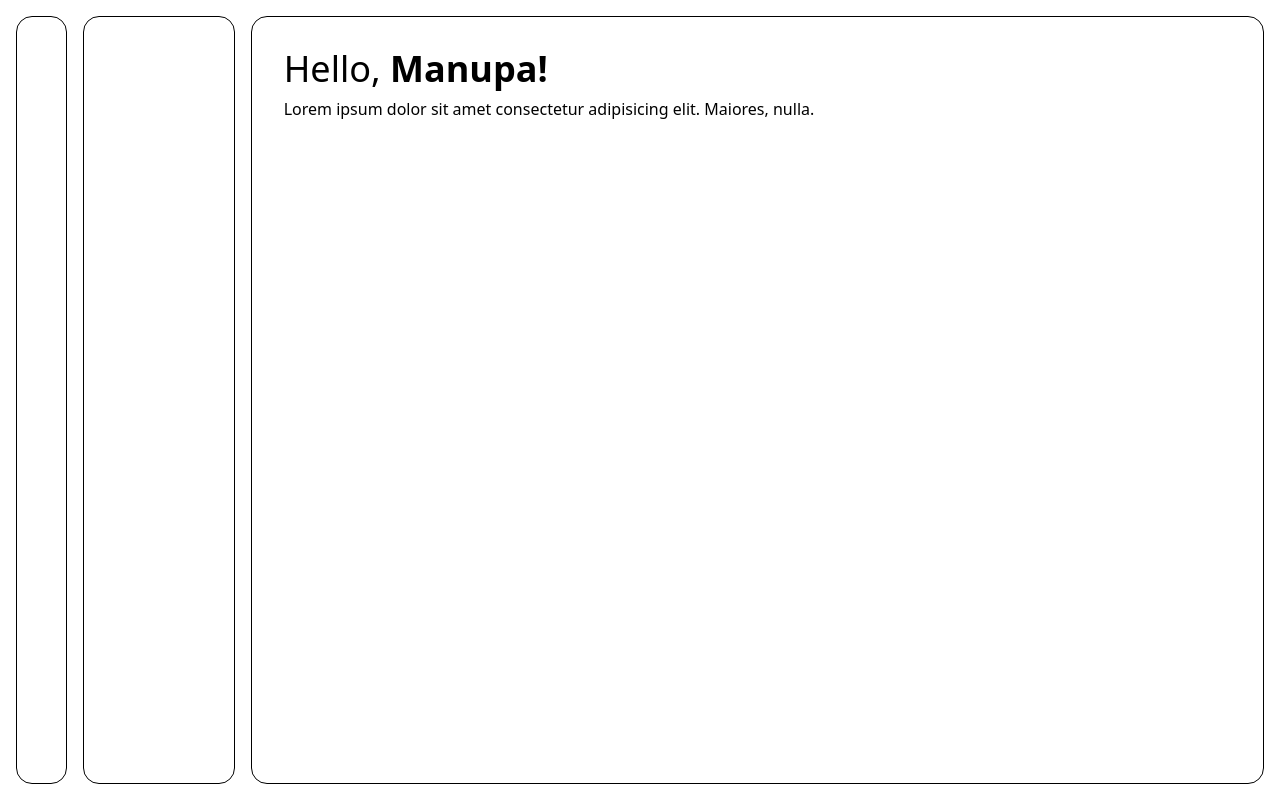
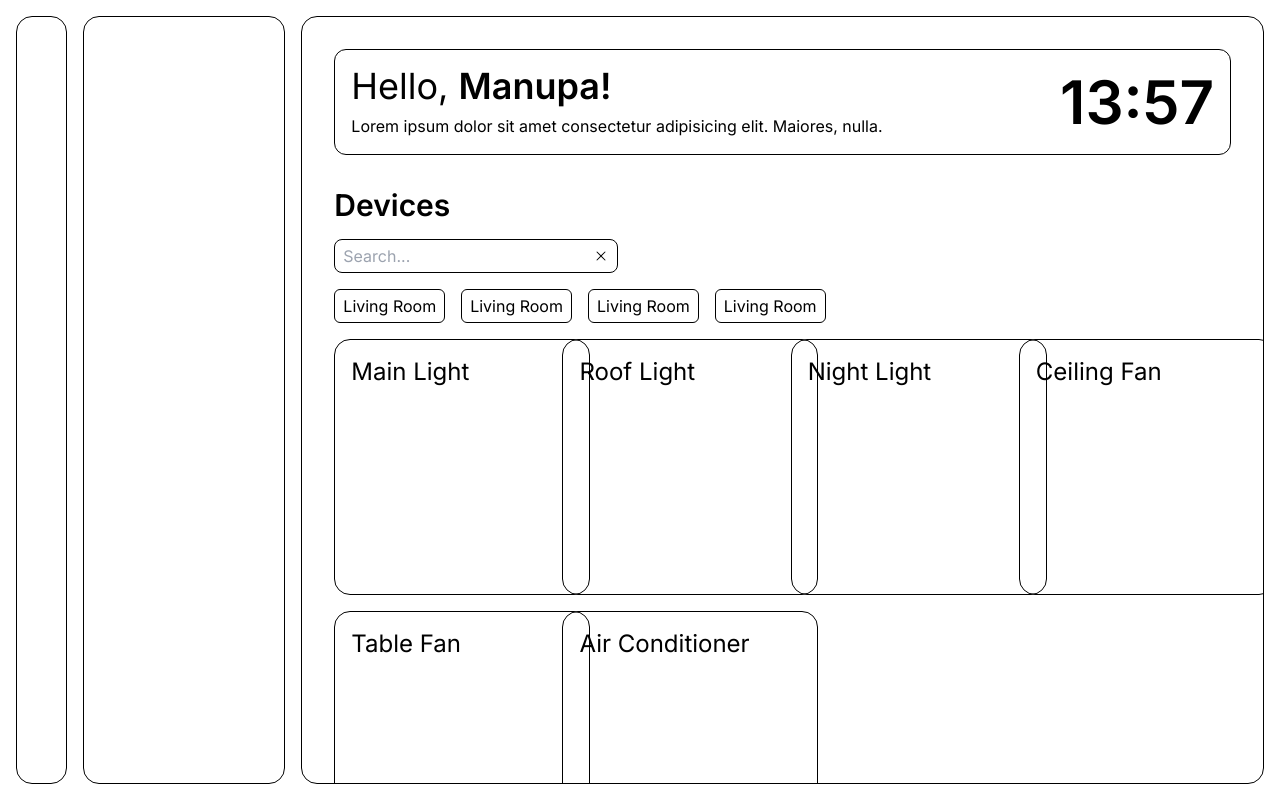
Before and after one commit to ManupaDev/smart-home-ui, a React (Vite) app: page /home in a window 1280 px wide. Built offline with nearby package versions, Linux system fonts and the light colour scheme; what prettier-plugin-tailwindcss would draw is missing.

Commit message:
feat: scaffolded devices and sensors

```diff
--- a/package.json
+++ b/package.json
@@ -9,6 +9,7 @@
     "preview": "vite preview"
   },
   "dependencies": {
+    "@heroicons/react": "^2.0.18",
     "react": "^18.2.0",
     "react-dom": "^18.2.0",
     "react-router-dom": "^6.11.2"
--- /dev/null
+++ b/src/data/devices.ts
@@ -0,0 +1,40 @@
+const devices = [
+    {
+      id: 1,
+      name: "Main Light",
+      image: "",
+      state: true,
+    },
+    {
+      id: 2,
+      name: "Roof Light",
+      image: "",
+      state: true,
+    },
+    {
+      id: 3,
+      name: "Night Light",
+      image: "",
+      state: true,
+    },
+    {
+      id: 4,
+      name: "Ceiling Fan",
+      image: "",
+      state: true,
+    },
+    {
+      id: 5,
+      name: "Table Fan",
+      image: "",
+      state: true,
+    },
+    {
+      id: 6,
+      name: "Air Conditioner",
+      image: "",
+      state: true,
+    },
+  ];
+
+  export default devices;
--- /dev/null
+++ b/src/data/sensors.ts
@@ -0,0 +1,40 @@
+const sensors = [
+    {
+      id: 1,
+      name: "Main Light",
+      image: "",
+      state: true,
+    },
+    {
+      id: 2,
+      name: "Roof Light",
+      image: "",
+      state: true,
+    },
+    {
+      id: 3,
+      name: "Night Light",
+      image: "",
+      state: true,
+    },
+    {
+      id: 4,
+      name: "Ceiling Fan",
+      image: "",
+      state: true,
+    },
+    {
+      id: 5,
+      name: "Table Fan",
+      image: "",
+      state: true,
+    },
+    {
+      id: 6,
+      name: "Air Conditioner",
+      image: "",
+      state: true,
+    },
+  ];
+
+  export default sensors;
--- a/src/index.css
+++ b/src/index.css
@@ -1,7 +1,9 @@
+@import url("https://fonts.googleapis.com/css2?family=Inter:wght@300;400;500;600;700&family=Open+Sans:wght@300;400;500;600;700&display=swap");
+
 @tailwind base;
 @tailwind components;
 @tailwind utilities;
 
 .grid-cols_1_2_4 {
-  grid-template-columns: 1fr 3fr 20fr;
+  grid-template-columns: 1fr 4fr 19fr;
 }
--- /dev/null
+++ b/src/pages/home/components/device-card.tsx
@@ -0,0 +1,18 @@
+type Device = {
+  id: number;
+  name: string;
+  image: string;
+  state: boolean;
+};
+
+function DeviceCard({ device }: { device: Device }) {
+  const { id, name, image, state } = device;
+
+  return (
+    <div className="h-64 w-64 rounded-2xl border border-black p-4">
+      <h1 className="text-2xl">{name}</h1>
+    </div>
+  );
+}
+
+export default DeviceCard;
--- a/src/pages/home/components/header.tsx
+++ b/src/pages/home/components/header.tsx
@@ -1,6 +1,6 @@
 function Header() {
   return (
-    <div className="flex rounded-lg justify-between ">
+    <div className="flex items-center justify-between rounded-xl border border-black p-4 ">
       <div>
         <h1 className="text-4xl">
           Hello, <span className="font-semibold">Manupa!</span>
@@ -10,6 +10,7 @@ function Header() {
           nulla.
         </p>
       </div>
+      <h1 className="text-6xl font-semibold">13:57</h1>
     </div>
   );
 }
--- /dev/null
+++ b/src/pages/home/components/room-chip.tsx
@@ -0,0 +1,12 @@
+function RoomChip() {
+  return (
+    <button
+      type="button"
+      className="block rounded-md border border-black px-2 py-1"
+    >
+      Living Room
+    </button>
+  );
+}
+
+export default RoomChip;
--- /dev/null
+++ b/src/pages/home/components/search-bar.tsx
@@ -0,0 +1,33 @@
+import { XMarkIcon } from "@heroicons/react/24/solid";
+import { ChangeEvent, FormEvent } from "react";
+import { useState } from "react";
+
+export function SearchBar() {
+  const [search, setSearch] = useState("");
+
+  const handleSubmit = (e: FormEvent<HTMLFormElement>) => {
+    e.preventDefault();
+    console.log(search);
+  };
+
+  const handleChange = (e: ChangeEvent<HTMLInputElement>) => {
+    setSearch(e.target.value);
+  };
+
+  return (
+    <form className="my-4 border-black" onSubmit={handleSubmit}>
+      <div className="flex w-fit items-center gap-x-4 px-2 rounded-lg border border-black ">
+        <input
+          type="search"
+          className="rounded-lg focus:outline-none py-1"
+          name="device"
+          onChange={handleChange}
+          value={search}
+          placeholder="Search..."
+          id="device-search"
+        />
+        <XMarkIcon width={16} height={16} onClick={()=>(setSearch(""))}/>
+      </div>
+    </form>
+  );
+}
--- a/src/pages/home/page.tsx
+++ b/src/pages/home/page.tsx
@@ -1,9 +1,48 @@
+import { SearchBar } from "./components/search-bar";
 import Header from "./components/header";
+import RoomChip from "./components/room-chip";
+import DeviceCard from "./components/device-card";
+
+import devices from "../../data/devices";
+import sensors from "../../data/sensors";
 
 function HomePage() {
   return (
-    <div className="border  border-black rounded-2xl p-8">
-      <Header/>
+    <div className="min-h-[80vh] overflow-y-scroll rounded-2xl border border-black p-8">
+      <Header />
+      {/* Devices Section */}
+      <div className="my-8  border-black">
+        <h1 className="text-3xl font-semibold">Devices</h1>
+        <SearchBar />
+        <div className="my-4 flex gap-x-4 border-black">
+          <RoomChip />
+          <RoomChip />
+          <RoomChip />
+          <RoomChip />
+        </div>
+        <div className=" my-4 grid grid-cols-4 gap-4  border-black">
+          {devices.map((device, i) => (
+            <DeviceCard device={device} key={i} />
+          ))}
+        </div>
+      </div>
+
+      {/* Sensors Section */}
+      <div className="my-8  border-black">
+        <h1 className="text-3xl font-semibold">Sensors</h1>
+        <SearchBar />
+        <div className="my-4 flex gap-x-4 border-black">
+          <RoomChip />
+          <RoomChip />
+          <RoomChip />
+          <RoomChip />
+        </div>
+        <div className=" my-4 grid grid-cols-4 gap-4  border-black">
+          {devices.map((device, i) => (
+            <DeviceCard device={device} key={i} />
+          ))}
+        </div>
+      </div>
     </div>
   );
 }
--- a/src/pages/layout.tsx
+++ b/src/pages/layout.tsx
@@ -2,9 +2,9 @@ import { Outlet } from "react-router-dom";
 
 function RootLayout() {
   return (
-    <div className="RootLayout min-h-screen grid grid-cols_1_2_4 p-4 gap-x-4">
-      <div className="rounded-2xl border border-black"></div>
-      <div className="border rounded-2xl border-black"></div>
+    <div className="RootLayout grid-cols_1_2_4 grid h-screen gap-x-4 p-4 font-sans">
+      <div className="rounded-2xl border  border-black"></div>
+      <div className="rounded-2xl border  border-black"></div>
       <Outlet />
     </div>
   );
--- a/tailwind.config.cjs
+++ b/tailwind.config.cjs
@@ -5,7 +5,11 @@ module.exports = {
     "./src/**/*.{js,ts,jsx,tsx}",
   ],
   theme: {
-    extend: {},
+    extend: {
+      fontFamily:{
+        ['sans']:'Inter'
+      }
+    },
   },
   plugins: [require('prettier-plugin-tailwindcss')],
 }
```
Also changed, not shown: 2 other files (tests, documents, lock files or other folders).
